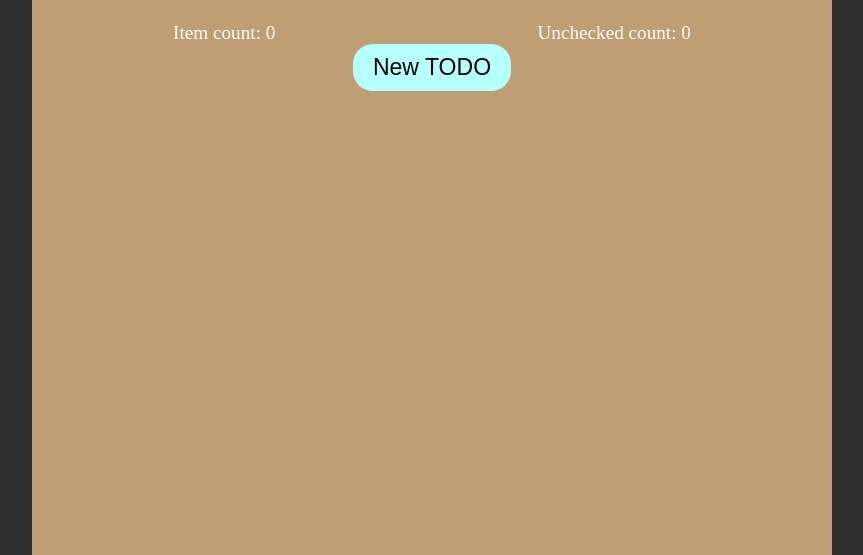
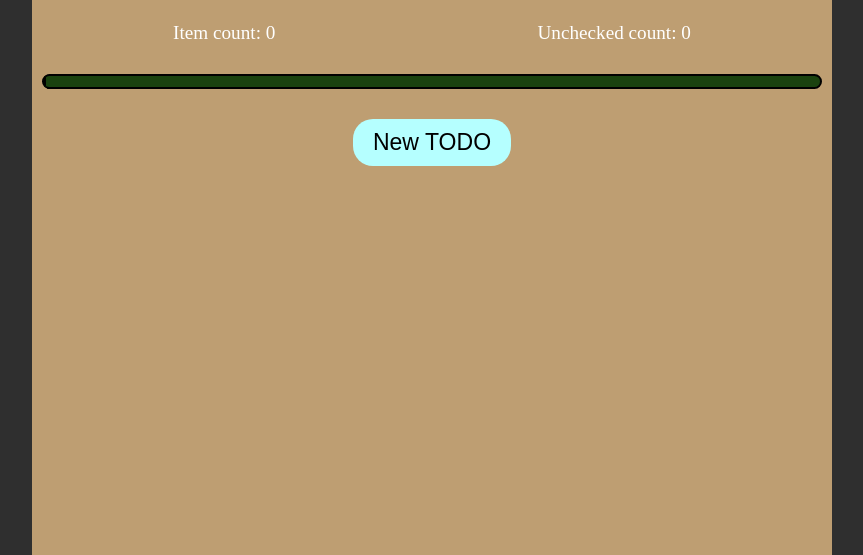
Before and after one commit to GabrielQSherman/CS50-Moblie-React, a plain HTML site: page project0/index.html in a window 1280 px wide. Shown: the part 245-800 px from the top of the page, without its empty margins (208-1071 px from the left). Drawn offline with Linux system fonts and the light colour scheme.

Commit message:
add styling for completion bar and the mutable taskPercent element

```diff
--- a/project0/styles.css
+++ b/project0/styles.css
@@ -53,6 +53,26 @@ ul {
 
 .title, .controls, .button {
   flex: none;
+}
+
+#completionBar {
+  background-color: rgb(26, 66, 15);
+  display: block;
+  width: 100%;
+  height: 15px;
+  border: solid black 2px;
+  border-radius: 10px;
+  margin: 30px 0px;
+}
+
+#taskPercent {
+  background-color: rgb(44, 199, 2);
+  width: 0%;
+  height: 11px;
+  border: solid black 1px;
+  border-radius: 10px;
+  transition: all ease-in-out .7s;
+
 }
 
 .button {
```
